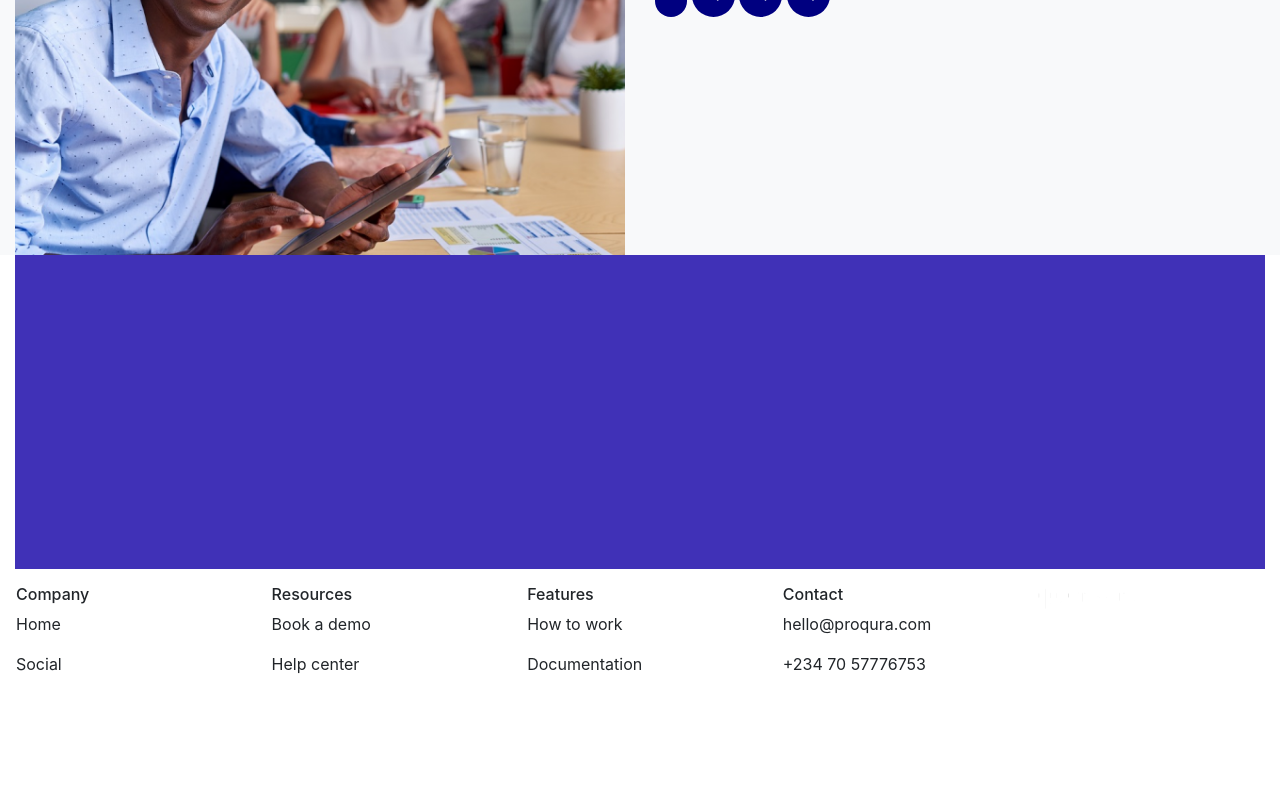
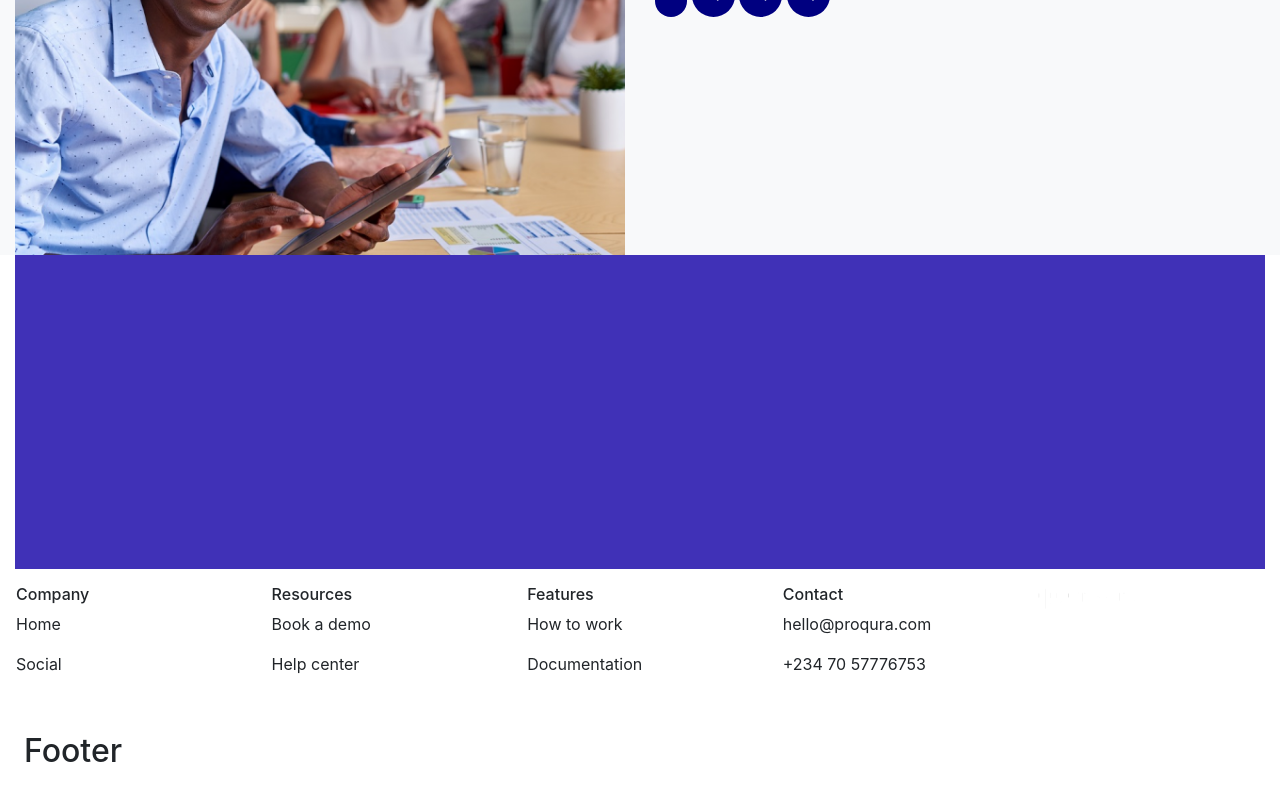
Before and after one commit to LawalAkande/Lawal-s_web, a plain HTML site: page index.html in a window 1280 px wide. Shown: the part 2672-3472 px from the top of the page. Before the commit the page ends 3380 px from the top, so only its background shows below. Drawn offline with nearby package versions, Linux system fonts and the light colour scheme.

Commit message:
Adding footer to index

```diff
--- a/index.html
+++ b/index.html
@@ -189,5 +189,8 @@
             </div>
         </div>
     </div>
+    <div class="container-fluid p-4">
+        <h2>Footer</h2>
+    </div>
 </body>
 </html>
```
